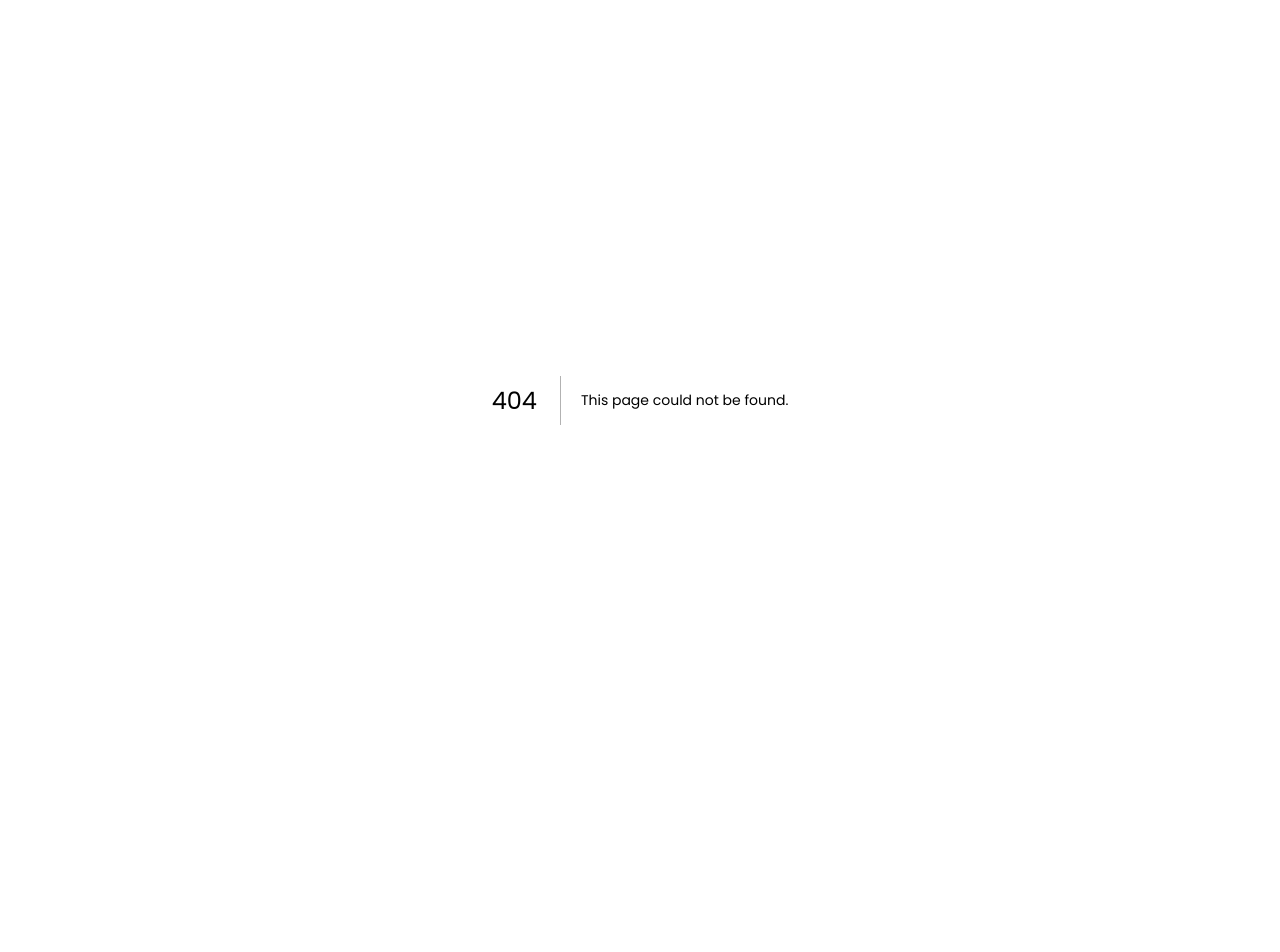
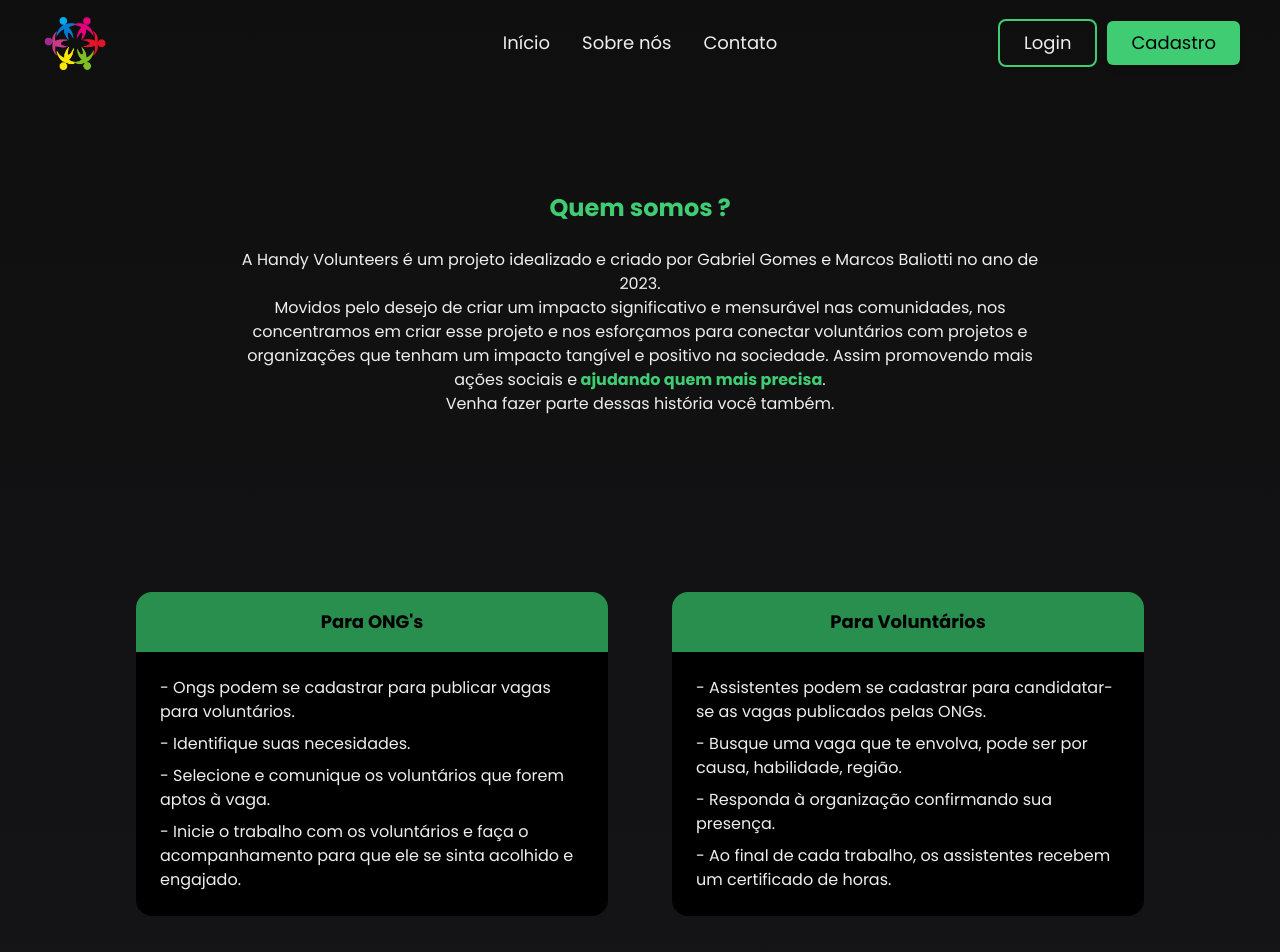
Before and after one commit to gabrielgsd1/handy-volunteers, a Next.js app: page /sobrenos in a window 1280 px wide. Before the commit this address had no page. Shown: the top 952 px of the page. Before the commit the page ends 800 px from the top, so only its background shows below. Built offline with nearby package versions, Linux system fonts and the light colour scheme.

Commit message:
quem somos

```diff
--- a/src/pages/_layout.tsx
+++ b/src/pages/_layout.tsx
@@ -3,6 +3,7 @@ import SecondaryButton from "@/components/Buttons/SecondaryButton";
 import Image from "next/image";
 import React from "react";
 import logotipo from "@/assets/logo.png";
+import Link from "next/link";
 
 interface LayoutProps {
   children: JSX.Element;
@@ -17,7 +18,9 @@ function Layout({ children }: LayoutProps) {
 
           <div className="flex gap-8 items-center justify-center">
             <div className="option">Início</div>
-            <div className="option">Sobre nós</div>
+
+            <Link href={"/sobrenos"} >Sobre nós</Link>
+
             <div className="option">Contato</div>
           </div>
 
--- a/src/pages/index.tsx
+++ b/src/pages/index.tsx
@@ -38,7 +38,7 @@ export default function Home(): JSX.Element {
                 href={"/registro"}
                 className="text-custom-white hover:underline"
               >
-                Ainda possui não login?
+                Ainda não possui login?
               </Link>
               <div className="flex justify-center my-2">
                 <Button className="w-1/3">Entrar</Button>
--- /dev/null
+++ b/src/pages/sobrenos.tsx
@@ -0,0 +1,72 @@
+import React from "react";
+import Layout from "./_layout";
+import Form from "@/components/Form";
+
+
+function sobrenos() {
+  return (
+    <Layout>
+      <main>
+
+        <div className="flex justify-center text-center mx-60 pt-28">
+            <div className="">
+              <span className="font-bold text-xl md:text-2xl text-custom-green">Quem somos ?</span><br/><br/>
+              <span className="">A Handy Volunteers é um projeto idealizado e criado por Gabriel Gomes e Marcos Baliotti no ano de 2023.<br/> Movidos pelo desejo de criar um impacto significativo e mensurável nas comunidades, nos concentramos em criar esse projeto e nos esforçamos para conectar voluntários com projetos e organizações que tenham um impacto tangível e positivo na sociedade. Assim promovendo mais ações sociais e</span>
+              <span className="font-bold text-custom-green"> ajudando quem mais precisa</span>. <br />
+              <span>Venha fazer parte dessas história você também. </span>
+            </div>
+        </div>
+
+        <div className="flex pt-44 p-6 rounded-md space-x-16 mx-28">
+
+            <div className="flex-1 rounded-2xl bg-black ">
+              <span className="flex font-bold text-lg rounded-t-2xl text-black bg-custom-dark-green justify-center p-4">Para ONG's</span>
+              <span className="flex flex-col space-y-2 m-6 text-white">
+                <p>- Ongs podem se cadastrar para publicar vagas para voluntários.</p>
+                <p>- Identifique suas necesidades. </p>
+                <p>- Selecione e comunique os voluntários que forem aptos à vaga. </p>
+                <p>- Inicie o trabalho com os voluntários e faça o acompanhamento para que ele se sinta acolhido e engajado. </p>
+              </span>
+            </div>
+
+            <div className="flex-1 rounded-2xl bg-black ">
+              <span className="flex font-bold text-lg rounded-t-2xl text-black bg-custom-dark-green justify-center p-4">Para Voluntários</span>
+              <span className="flex flex-col space-y-2 text-white m-6">
+                <p>- Assistentes podem se cadastrar para candidatar-se as vagas publicados pelas ONGs.</p>
+                <p>- Busque uma vaga que te envolva, pode ser por causa, habilidade, região.</p>
+                <p>- Responda à organização confirmando sua presença.</p>
+                <p>- Ao final de cada trabalho, os assistentes recebem um certificado de horas.</p>
+              </span>
+            </div>
+        </div>
+
+        <div className="flex flex-col ml-8 pt-40 p-6 rounded-md">
+
+            <div>
+              <span className="flex bg-black rounded-2xl font-bold text-lg text-custom-green w-32 justify-center p-4">Missão</span>
+                <span className="flex text-justify text-white ml-6 mr-72 my-6">
+                  Conectar voluntários com oportunidades significativas para causar um impacto positivo em suas comunidades. Nosso objetivo é fornecer uma plataforma amigável que facilite o registro e o engajamento de voluntários, ajudando-os a encontrar e contribuir para as causas pelas quais são apaixonados.
+                </span>
+            </div>
+
+            <div className="pt-8">
+              <span className="flex bg-black rounded-2xl font-bold text-lg text-custom-green w-32 justify-center p-4">Visão</span>
+                <span className="flex text-justify text-white ml-6 mr-72 my-6">
+                  Tornar-se o site de referência para voluntários que buscam fazer a diferença. Ser a principal plataforma que conecta voluntários com diversas organizações e projetos, proporcionando uma experiência perfeita e confiável para voluntários e organizações. Para que assim tenham o poder de criar mudanças positivas em suas comunidades.
+                </span>
+            </div>
+
+            <div className="pt-8">
+              <span className="flex bg-black rounded-2xl font-bold text-lg text-custom-green w-32 justify-center p-4">Valores</span>
+                <span className="flex text-justify text-white ml-6 mr-72 my-6">
+                  - Capacitação <br />- Inclusão <br />- Integridade <br />- Colaboração <br />- Inovação <br />- Impacto
+                </span>
+            </div>
+
+          </div>
+      </main>
+    </Layout>
+  );
+}
+
+export default sobrenos;
```
